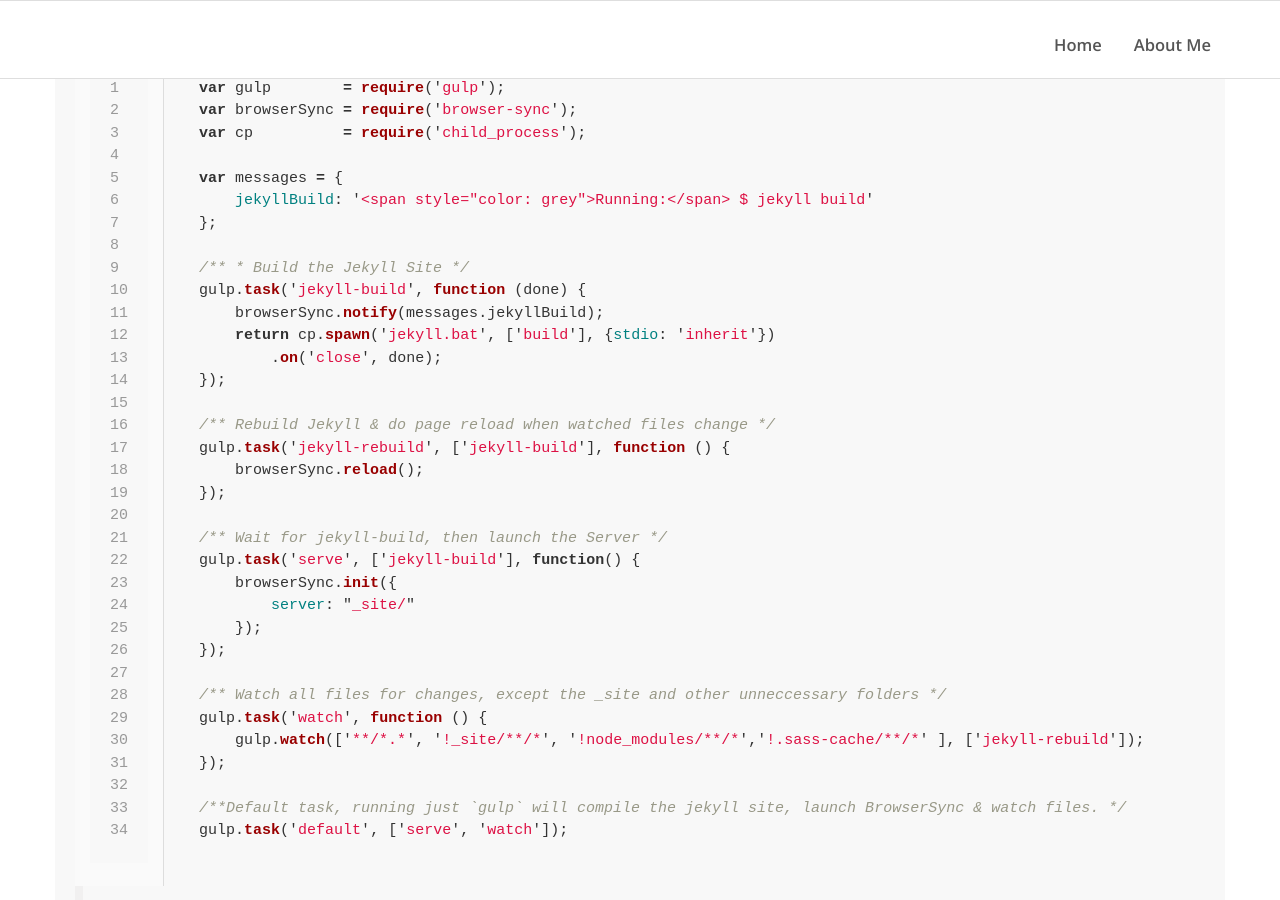
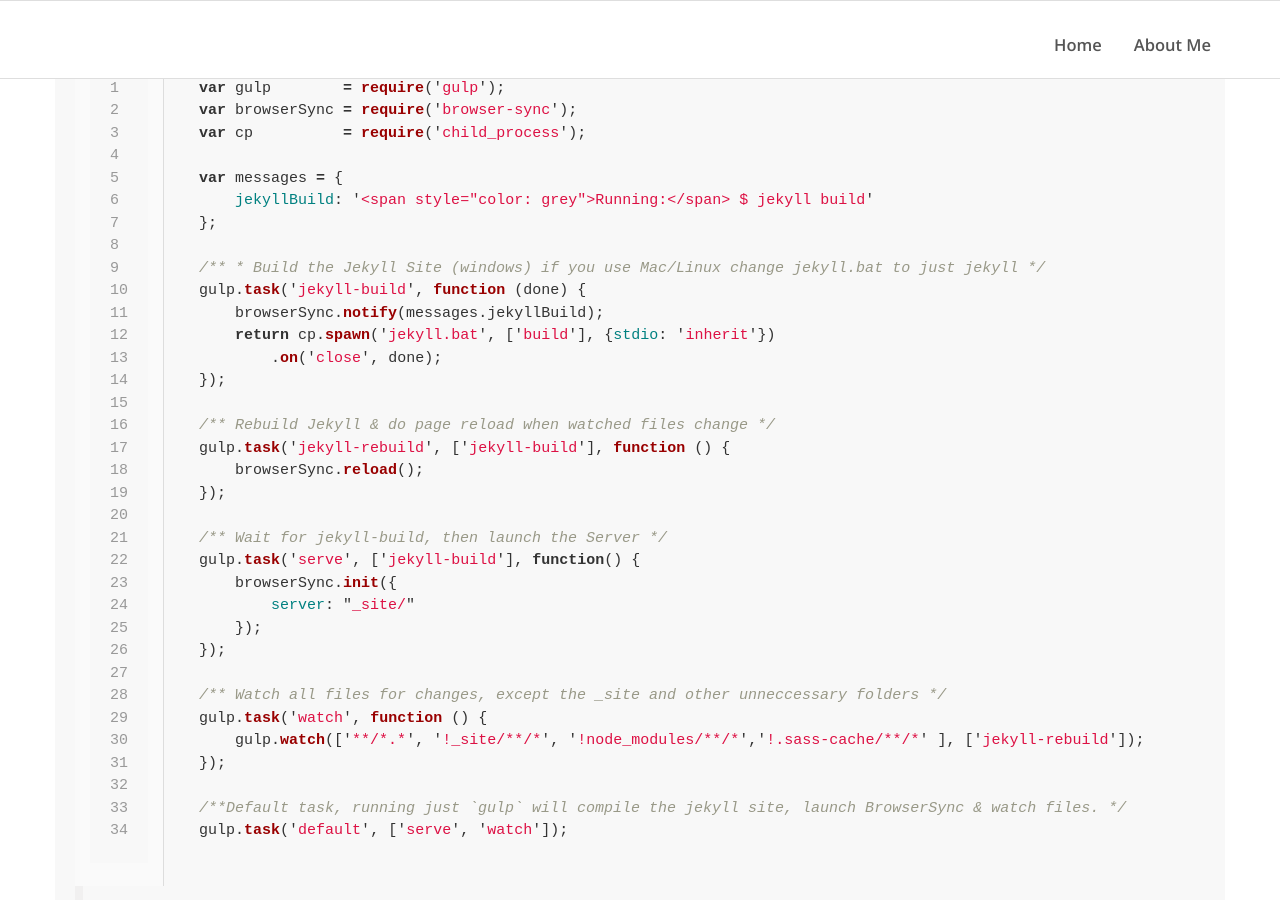
Before and after one commit to rdyar/rdyar.github.io, a Jekyll site: the page built from _posts/2016-03-25-gulp-file-for-jekyll-browser-sync.md, in a window 1280 px wide and 900 px high, scrolled down 621 px. Built offline with Jekyll 4.4.1, drawn with Linux system fonts in a browser that asks for light colours.

Commit message:
Update 2016-03-25-gulp-file-for-jekyll-browser-sync.md

```diff
--- a/_posts/2016-03-25-gulp-file-for-jekyll-browser-sync.md
+++ b/_posts/2016-03-25-gulp-file-for-jekyll-browser-sync.md
@@ -25,7 +25,7 @@ var messages = {
     jekyllBuild: '<span style="color: grey">Running:</span> $ jekyll build'
 };
 
-/** * Build the Jekyll Site */
+/** * Build the Jekyll Site (windows) if you use Mac/Linux change jekyll.bat to just jekyll */
 gulp.task('jekyll-build', function (done) {
     browserSync.notify(messages.jekyllBuild);
     return cp.spawn('jekyll.bat', ['build'], {stdio: 'inherit'})
```
